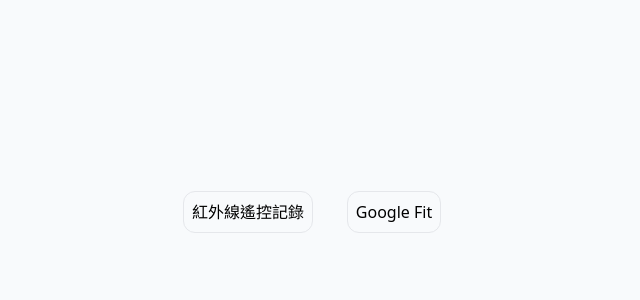
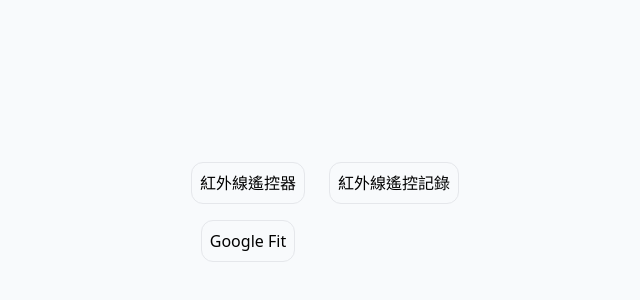
Before and after one commit to sao-coding/iot, a Next.js app: page / in a window 1280 px wide. Shown: the part 188-488 px from the top of the page, without its empty margins (319-959 px from the left). Built offline with nearby package versions, Linux system fonts and the light colour scheme.

Commit message:
✨ 新增 紅外線遙控

```diff
--- a/src/app/page.tsx
+++ b/src/app/page.tsx
@@ -4,9 +4,9 @@
     return (
         <div className='flex items-center justify-center h-full'>
             <div className='grid grid-cols-2 gap-4 justify-items-center'>
-                {/* <Link href='/irremote' className='border p-2 rounded-xl hover:bg-gray-200'>
+                <Link href='/irremote' className='border p-2 rounded-xl hover:bg-gray-200'>
                     紅外線遙控器
-                </Link> */}
+                </Link>
                 <Link href='/irremote-log' className='border p-2 rounded-xl hover:bg-gray-200'>
                     紅外線遙控記錄
                 </Link>
```
